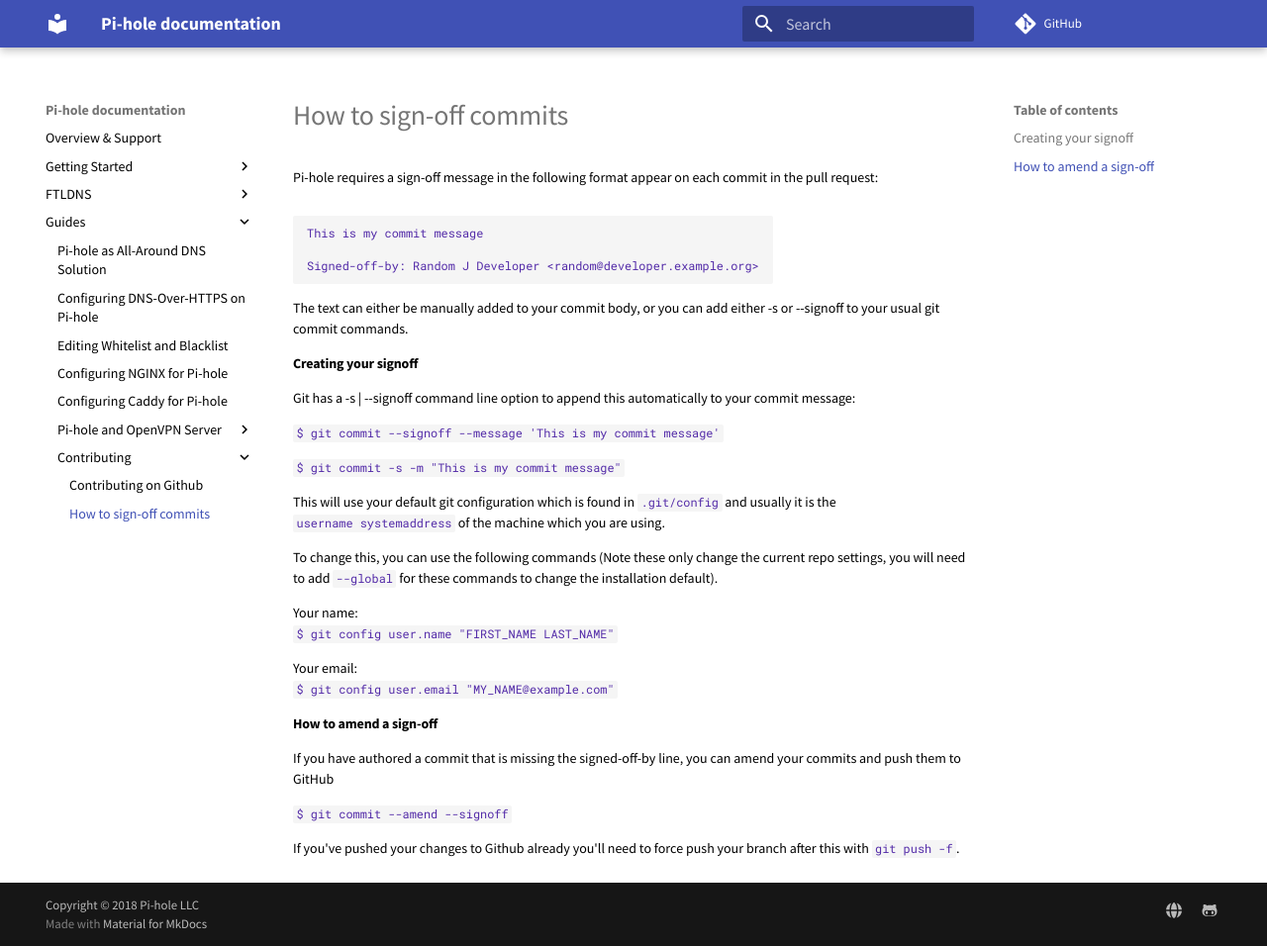
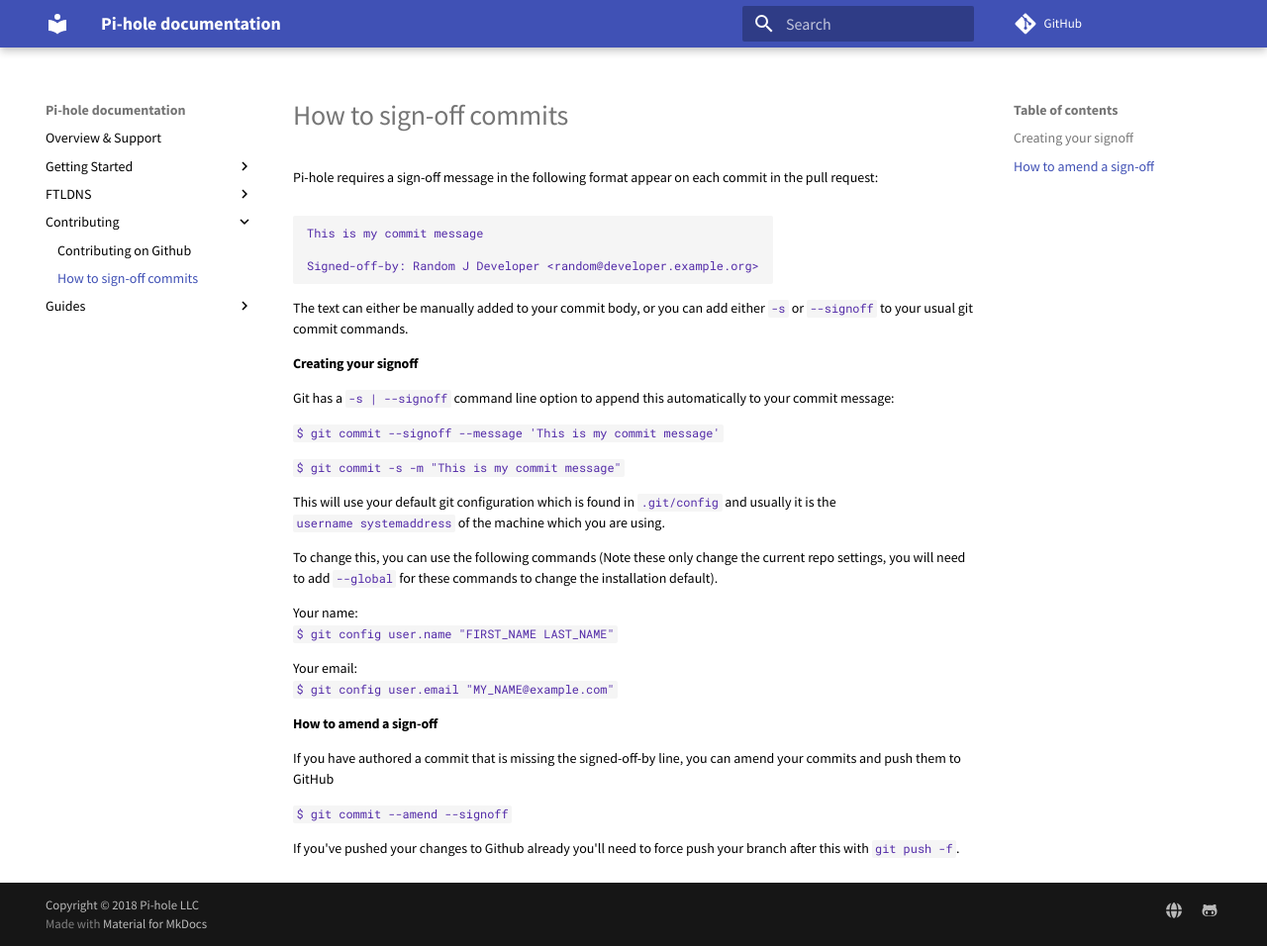
Before and after one commit to pi-hole/docs, an MkDocs documentation site: the page built from docs/guides/github/how-to-signoff.md, in a window 1280 px wide and 956 px high. Shown: the whole window at 99% size. Built offline with MkDocs 1.6.1 and Material for MkDocs 9.7.7, drawn with Linux system fonts in a browser that asks for light colours; comment, search, counter and statistics services are not loaded; old or Windows-style settings are respelled for this version of MkDocs.

````diff
--- a/docs/guides/github/how-to-signoff.md
+++ b/docs/guides/github/how-to-signoff.md
@@ -4,11 +4,11 @@ This is my commit message
 
 Signed-off-by: Random J Developer <random@developer.example.org>
 ```
-The text can either be manually added to your commit body, or you can add either -s or --signoff to your usual git commit commands.
+The text can either be manually added to your commit body, or you can add either `-s` or `--signoff` to your usual git commit commands.
 
 #### Creating your signoff
 
-Git has a -s | --signoff command line option to append this automatically to your commit message:
+Git has a `-s | --signoff` command line option to append this automatically to your commit message:
 
 ```$ git commit --signoff --message 'This is my commit message'```
 
--- a/mkdocs.yml
+++ b/mkdocs.yml
@@ -60,6 +60,9 @@ pages:
   - 'Install from source': "ftldns/compile.md"
   - 'Debugging FTLDNS': "ftldns/debugging.md"
   - 'In-depth manual': "ftldns/in-depth.md"
+- 'Contributing':
+  - 'Contributing on Github': guides/github/contributing.md
+  - 'How to sign-off commits': guides/github/how-to-signoff.md
 - 'Guides':
   - 'Pi-hole as All-Around DNS Solution': guides/unbound.md
   - 'Configuring DNS-Over-HTTPS on Pi-hole': guides/dns-over-https.md
@@ -78,9 +81,6 @@ pages:
     - 'Optional: Dual operation: LAN & VPN at the same time': 'guides/vpn/dual-operation.md'
     - 'Optional: Full and DNS-only': 'guides/vpn/dual-VPN.md'
     - 'Optional: Dynamic DNS': 'guides/vpn/dynDNS.md'
-  - 'Contributing':
-          - 'Contributing on Github': guides/github/contributing.md
-          - 'How to sign-off commits': guides/github/how-to-signoff.md
 extra:
   social:
     - type: globe
````
Also changed, not shown: docs/guides/github/contributing.md (+4 -0 lines), docs/images/github-commit-bots.png (added).
